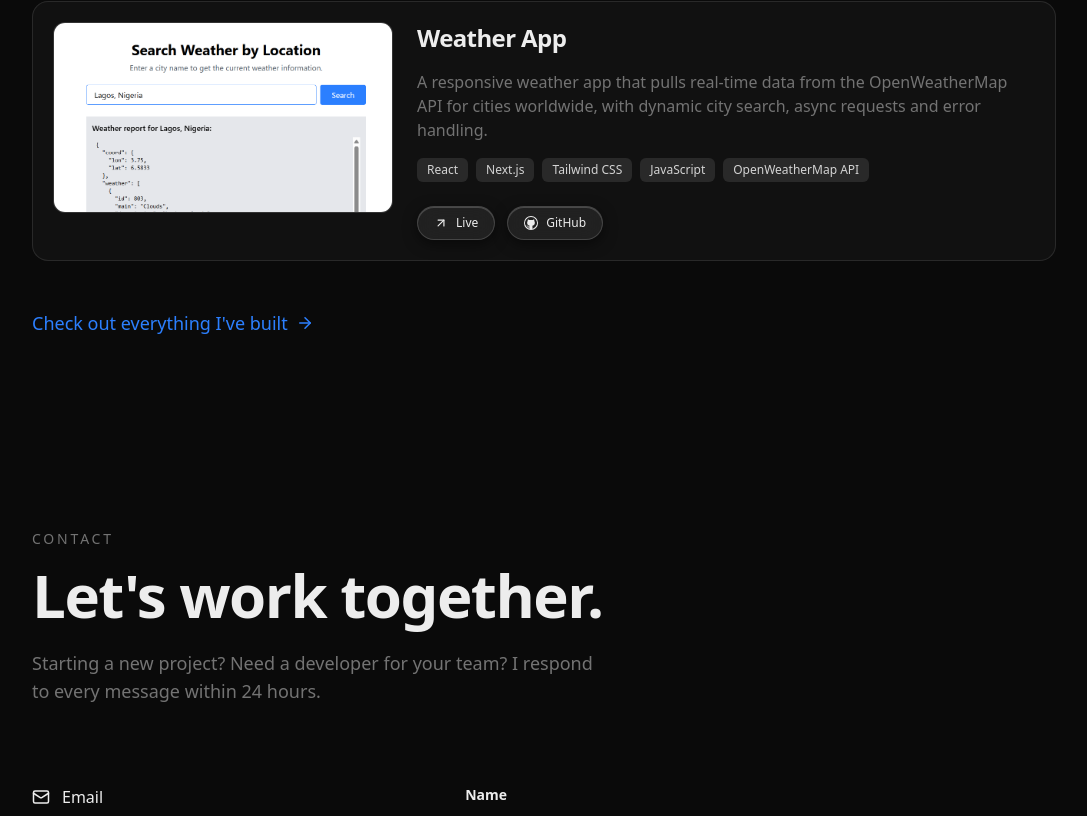
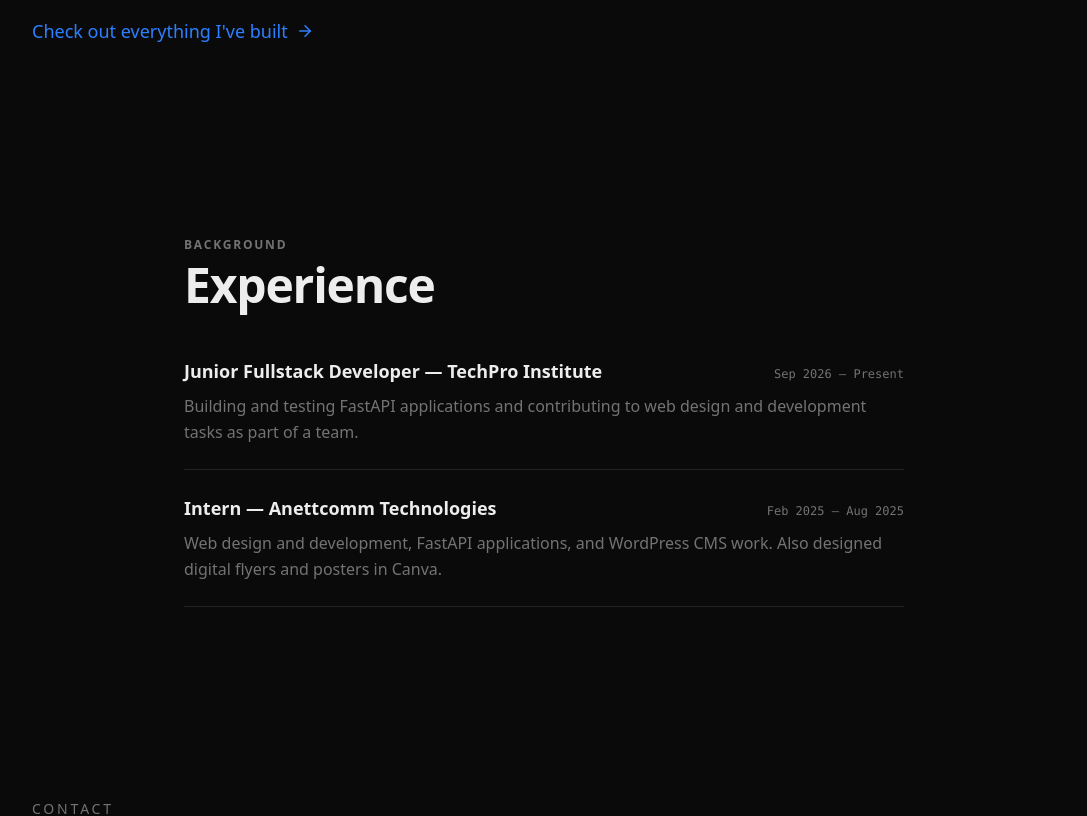
Before and after one commit to MatthewSalam/PortfolioSite, a Next.js app: page / in a window 1280 px wide. Shown: the part 1713-2529 px from the top of the page, without its empty margins (96-1183 px from the left). Built offline with nearby package versions, Linux system fonts and the light colour scheme.

Commit message:
PortfolioSite V 1.0

```diff
--- a/src/app/page.js
+++ b/src/app/page.js
@@ -3,6 +3,7 @@ import Contact from "@/components/Contact";
 import Hero from "@/components/Hero";
 import Footer from "@/components/Footer";
 import Projects from "@/components/Projects";
+import Experience from "@/components/Experience";
 
 export default function Home() {
   return (
@@ -12,6 +13,7 @@ export default function Home() {
         <Header />
         <Hero />
         <Projects />
+        <Experience />
         <Contact />
         <Footer />
       </div>
--- /dev/null
+++ b/src/components/Experience.jsx
@@ -0,0 +1,50 @@
+const EXPERIENCE = [
+  {
+    role: "Junior Fullstack Developer",
+    company: "TechPro Institute",
+    period: "Sep 2026 — Present",
+    description:
+      "Building and testing FastAPI applications and contributing to web design and development tasks as part of a team.",
+  },
+  {
+    role: "Intern",
+    company: "Anettcomm Technologies",
+    period: "Feb 2025 — Aug 2025",
+    description:
+      "Web design and development, FastAPI applications, and WordPress CMS work. Also designed digital flyers and posters in Canva.",
+  },
+];
+
+export default function Experience() {
+  return (
+    <section id="experience" className="mx-auto w-full max-w-3xl px-6 py-24">
+      <p className="text-xs font-semibold uppercase tracking-[0.15em] text-neutral-500">
+        Background
+      </p>
+      <h2 className="mt-2 text-4xl font-bold tracking-tight md:text-5xl">
+        Experience
+      </h2>
+
+      <ul className="mt-12">
+        {EXPERIENCE.map((item) => (
+          <li
+            key={`${item.company}-${item.period}`}
+            className="border-b border-black/10 py-6 first:pt-0 dark:border-white/10"
+          >
+            <div className="flex flex-col gap-1 sm:flex-row sm:items-baseline sm:justify-between sm:gap-6">
+              <h3 className="text-lg font-semibold">
+                {item.role} — {item.company}
+              </h3>
+              <span className="shrink-0 font-mono text-xs text-neutral-500">
+                {item.period}
+              </span>
+            </div>
+            <p className="mt-2 leading-relaxed text-neutral-500">
+              {item.description}
+            </p>
+          </li>
+        ))}
+      </ul>
+    </section>
+  );
+}
--- a/src/components/Footer.jsx
+++ b/src/components/Footer.jsx
@@ -1,8 +1,37 @@
+"use client";
+
+import { useEffect, useState } from "react";
 import { Mail } from "lucide-react";
 import { VscGithub } from "react-icons/vsc";
 import { IoLogoLinkedin } from "react-icons/io5";
 
+const TIME_ZONE = "Africa/Lagos"; // WAT
+
+function useClock() {
+  // Start empty so the server and first client render match (avoids hydration errors).
+  const [time, setTime] = useState("");
+
+  useEffect(() => {
+    const formatter = new Intl.DateTimeFormat("en-GB", {
+      hour: "2-digit",
+      minute: "2-digit",
+      second: "2-digit",
+      hour12: false,
+      timeZone: TIME_ZONE,
+    });
+
+    const tick = () => setTime(formatter.format(new Date()));
+    tick();
+    const id = setInterval(tick, 1000);
+    return () => clearInterval(id);
+  }, []);
+
+  return time;
+}
+
 export default function Footer() {
+  const time = useClock();
+
   return (
     <footer className="px-6 pb-10 pt-16">
       <div className="mx-auto max-w-5xl">
@@ -47,8 +76,15 @@ export default function Footer() {
           </ul>
         </div>
 
-        <div className="mt-10 border-t border-black/10 pt-8 text-center text-sm text-neutral-500 dark:border-white/10">
-          © {new Date().getFullYear()} Matthew Salam
+        <div className="mt-10 flex flex-col items-center justify-between gap-2 border-t border-black/10 pt-8 text-sm text-neutral-500 sm:flex-row dark:border-white/10">
+          <p>© {new Date().getFullYear()} Matthew Salam</p>
+
+          <p className="font-mono">
+            <time className="inline-block min-w-[8ch] tabular-nums">
+              {time || "--:--:--"}
+            </time>{" "}
+            WAT
+          </p>
         </div>
       </div>
     </footer>
--- a/src/components/Hero.jsx
+++ b/src/components/Hero.jsx
@@ -30,7 +30,7 @@ export default function Hero() {
           Developer
         </mark>{" "}
         who loves building fast, clean web applications using{" "}
-        <strong>Next.js</strong>, <strong>React</strong> and other modern
+        <strong>Next.js</strong>, <strong>Python</strong> and other modern
         technologies. I build for startups and teams that actually need to
         ship.
       </p>
--- a/src/components/Projects.jsx
+++ b/src/components/Projects.jsx
@@ -13,7 +13,7 @@ export default function Projects() {
           Projects
         </p>
         <h2 className="mt-4 text-5xl font-bold tracking-tight md:text-6xl">
-          Work I&apos;m proud of.
+          Flagship Projects
         </h2>
 
         <div className="project-list mt-16 space-y-8">
--- a/src/data/projects.js
+++ b/src/data/projects.js
@@ -48,7 +48,7 @@ export const projects = [
   {
     slug: "weather",
     title: "Weather App",
-    featured: true,
+    featured: false,
     image: "/projects/weather.png",
     description:
       "A responsive weather app that pulls real-time data from the OpenWeatherMap API for cities worldwide, with dynamic city search, async requests and error handling.",
```
